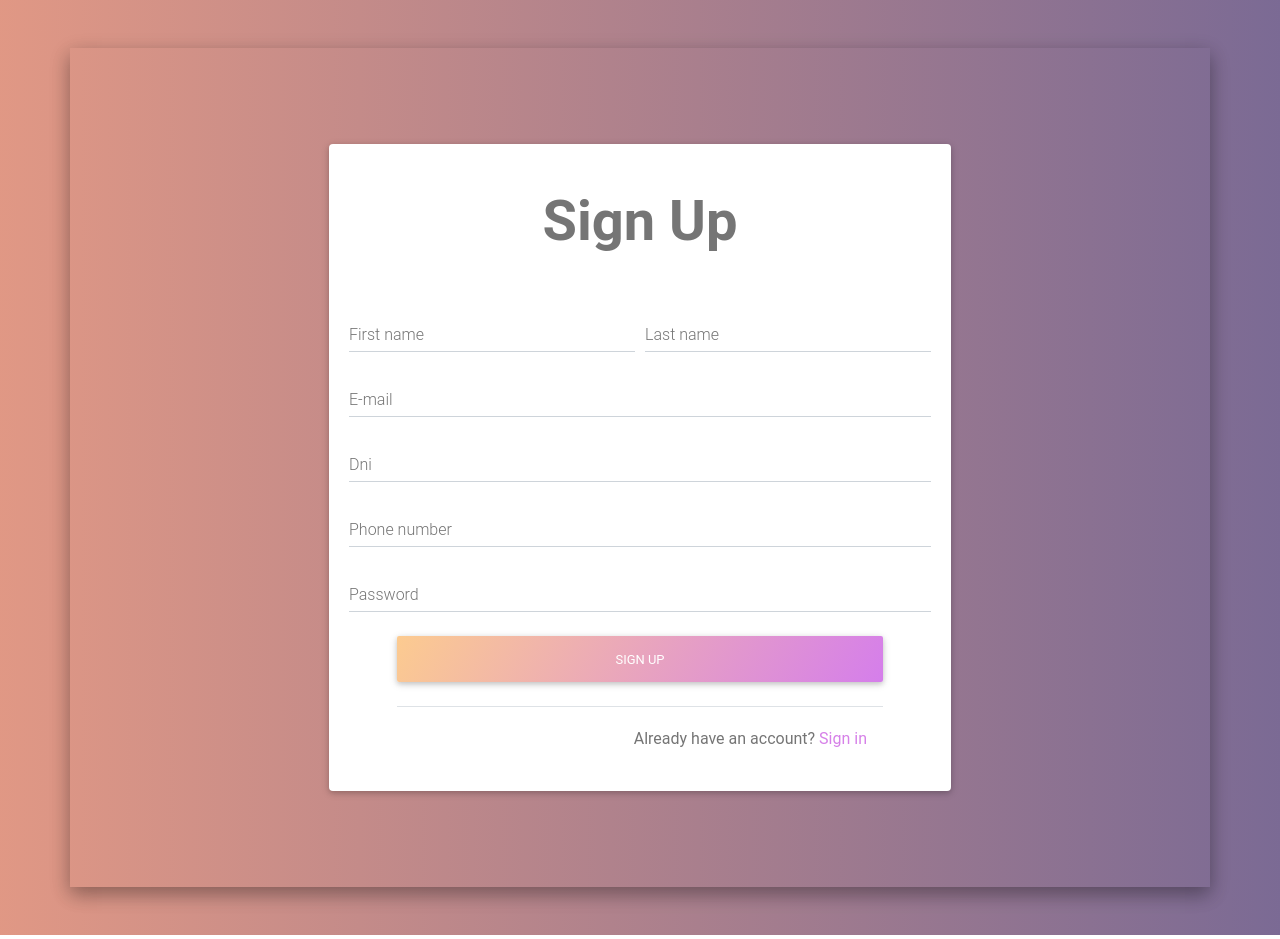
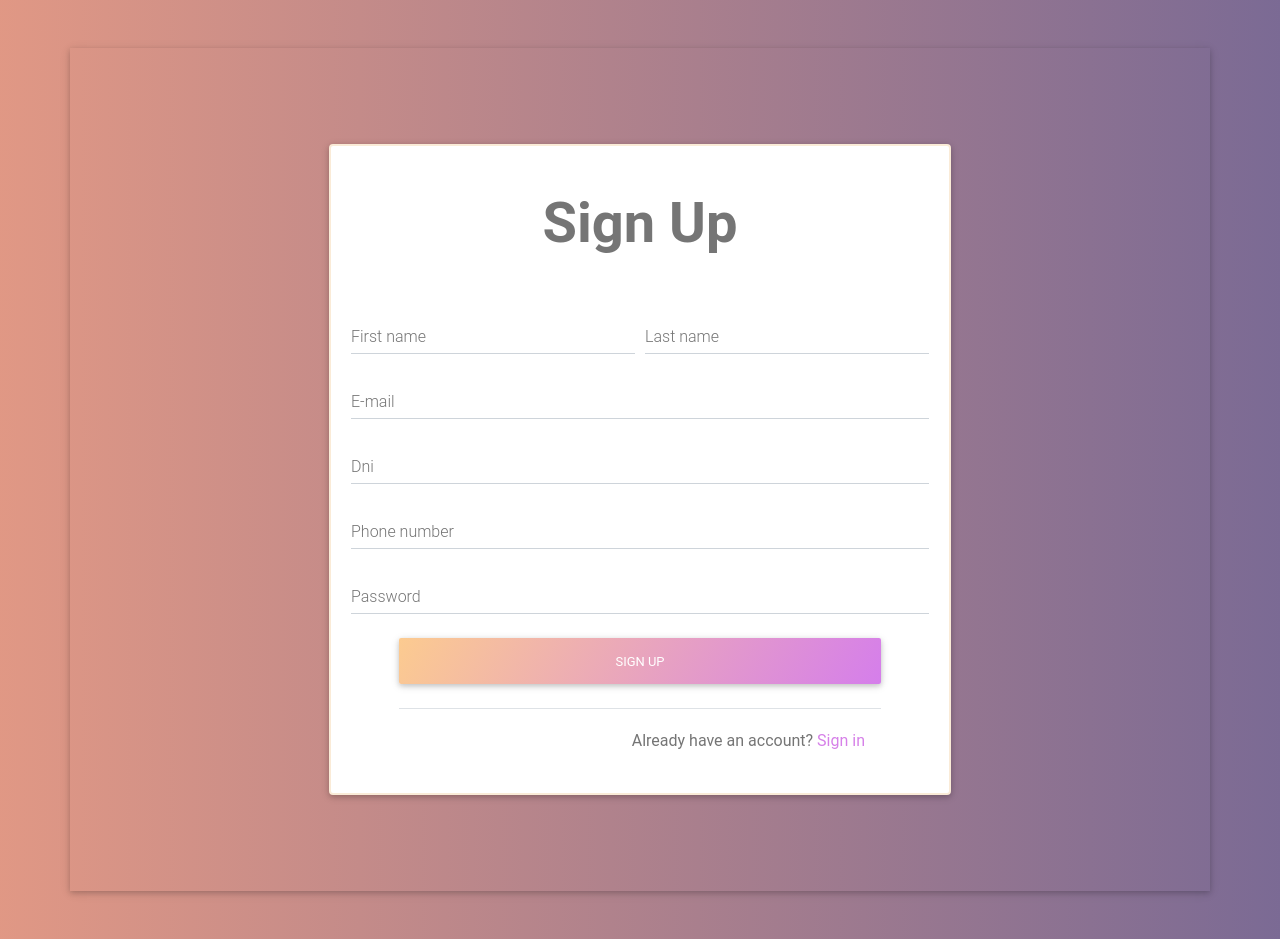
Before and after one commit to meryjv00/Mamas-2.0, a PHP site: page /Vistas/registro.php in a window 1280 px wide. Run offline with PHP 8.4, Linux system fonts and the light colour scheme.

Commit message:
Registro detalles

```diff
--- a/Mamas_2.0/Vistas/registro.php
+++ b/Mamas_2.0/Vistas/registro.php
@@ -16,7 +16,7 @@ and open the template in the editor.
         <link rel="stylesheet" href="../css/style.css">
     </head>
     <body>
-        <div class="container my-5 px-0 z-depth-2">
+        <div class="container my-5 px-0 z-depth-1">
             <!--Section: Content-->
             <section class="p-5 my-md-5 text-center">
                 <div class="my-5 mx-md-5">
@@ -24,7 +24,7 @@ and open the template in the editor.
                     <div class="row">
                         <div class="col-md-8 mx-auto">
                             <!-- Material form login -->
-                            <div class="card">
+                            <div class="card" style="border: 2px solid antiquewhite">
 
                                 <!--Card content-->
                                 <div class="card-body">
```
